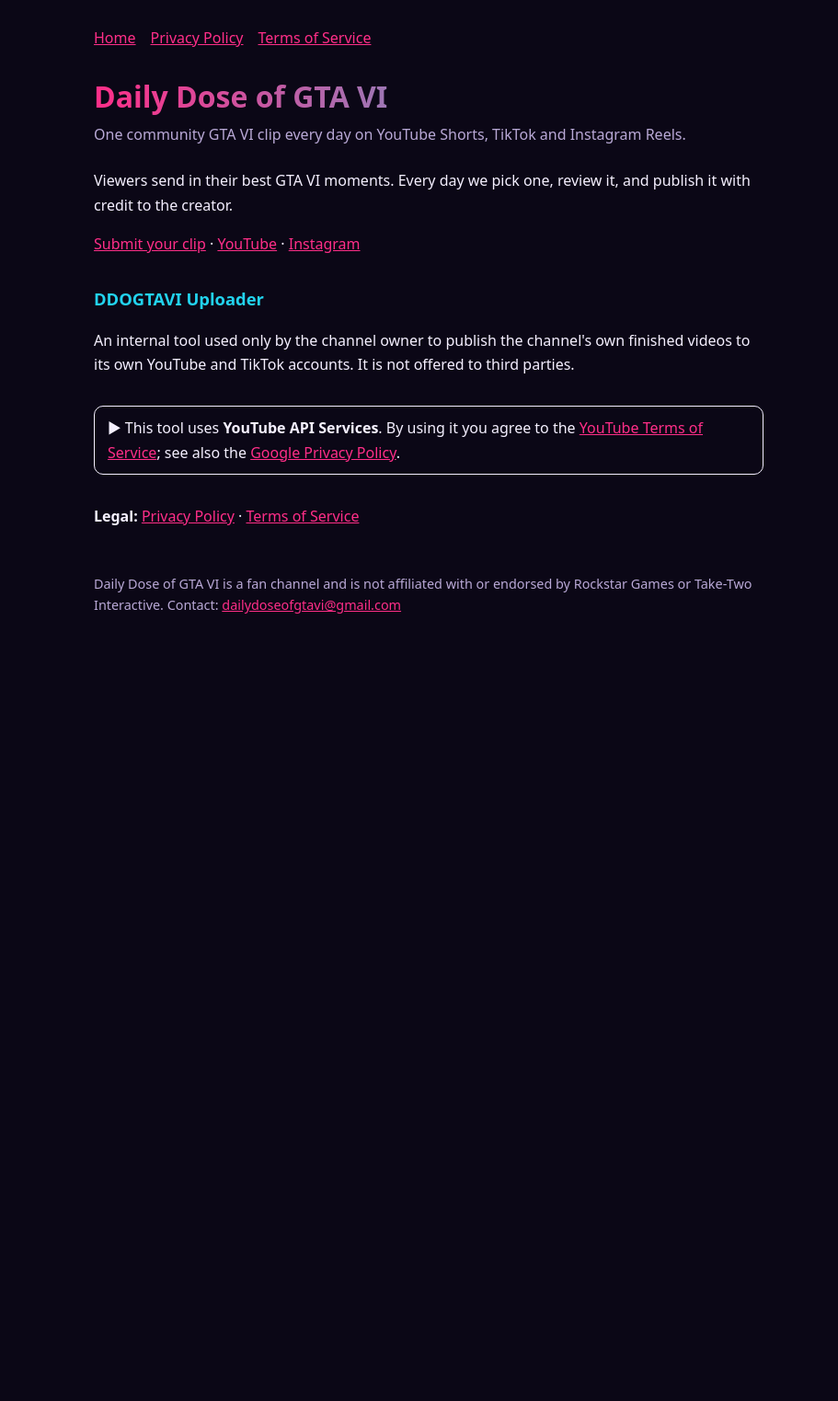
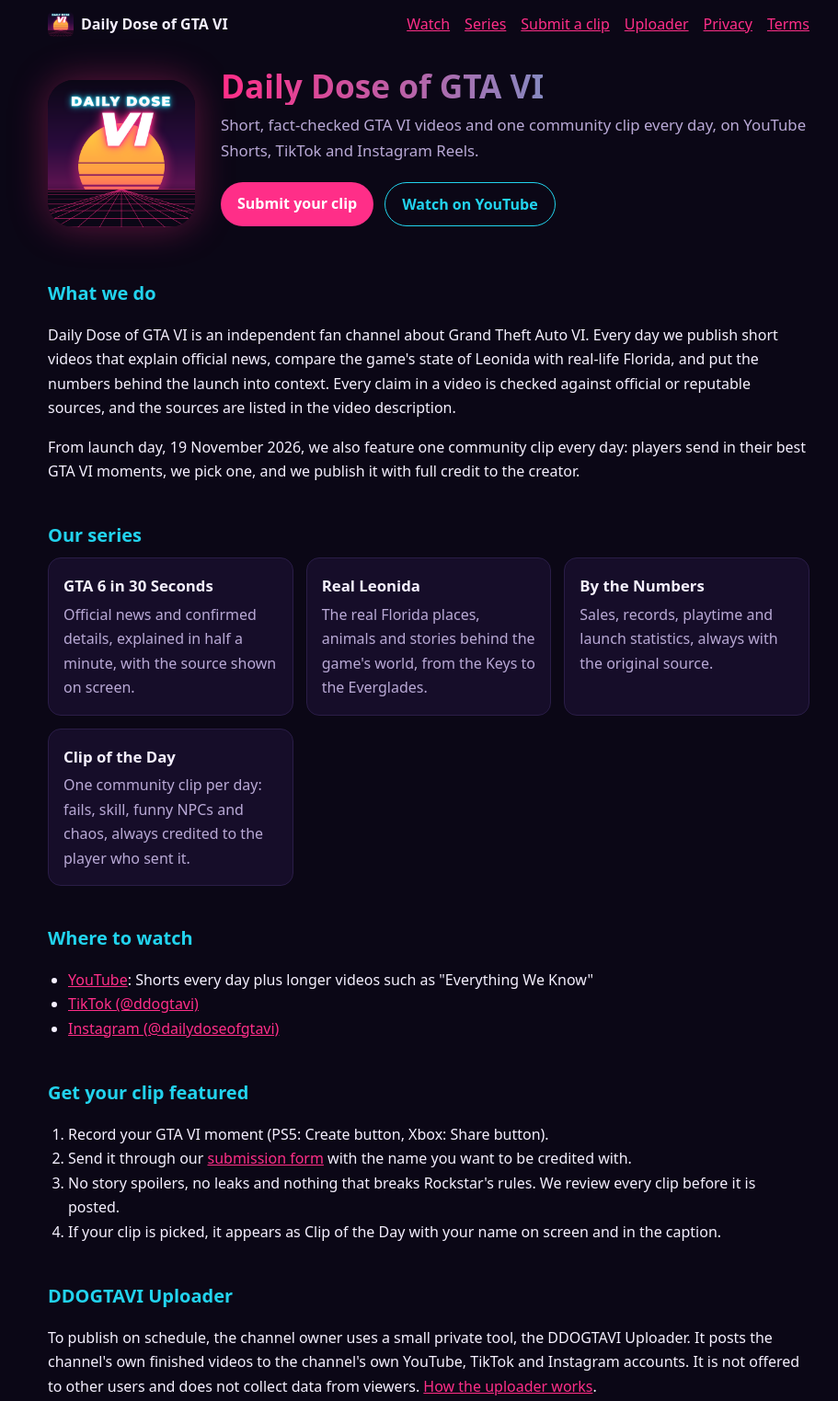
Before and after one commit to gabriel-ags/ddogtavi, a plain HTML site: page index.html in a window 1280 px wide. Shown: the part 20-1543 px from the top of the page at 92% size, without its empty margins (174-1085 px from the left). Before the commit the page ends 800 px from the top, so only its background shows below. Drawn offline with Linux system fonts and the light colour scheme.

Commit message:
Full website: channel info, series, submission guide, uploader page; favicon = app icon
Co-Authored-By: Claude Opus 5.5 <noreply@anthropic.com>

```diff
--- a/index.html
+++ b/index.html
@@ -1,10 +1,80 @@
-<!doctype html><html lang="en"><head><meta charset="utf-8"><meta name="viewport" content="width=device-width,initial-scale=1"><title>Daily Dose of GTA VI</title><link rel="stylesheet" href="style.css"></head><body><main><nav><a href="./">Home</a><a href="privacy.html">Privacy Policy</a><a href="terms.html">Terms of Service</a></nav>
+<!doctype html>
+<html lang="en">
+<head>
+<meta charset="utf-8">
+<meta name="viewport" content="width=device-width,initial-scale=1">
+<title>Daily Dose of GTA VI</title>
+<meta name="description" content="Daily Dose of GTA VI: short, fact-checked GTA VI videos and one community clip every day on YouTube Shorts, TikTok and Instagram Reels.">
+<link rel="icon" href="favicon.ico" sizes="48x48">
+<link rel="icon" type="image/png" sizes="32x32" href="img/icon-32.png">
+<link rel="icon" type="image/png" sizes="192x192" href="img/icon-192.png">
+<link rel="apple-touch-icon" href="img/icon-180.png">
+<meta property="og:image" content="https://gabriel-ags.github.io/ddogtavi/img/icon-512.png">
+<link rel="stylesheet" href="style.css">
+</head>
+<body>
+<main>
+<nav><a href="./" class="brand"><img src="img/icon-192.png" alt="" width="28" height="28">Daily Dose of GTA VI</a><a href="#watch">Watch</a><a href="#series">Series</a><a href="#submit">Submit a clip</a><a href="uploader.html">Uploader</a><a href="privacy.html">Privacy</a><a href="terms.html">Terms</a></nav>
+
+<header class="hero">
+<img src="img/icon-512.png" alt="Daily Dose of GTA VI logo" width="160" height="160">
+<div>
 <h1>Daily Dose of GTA VI</h1>
-<p class="meta">One community GTA VI clip every day on YouTube Shorts, TikTok and Instagram Reels.</p>
-<p>Viewers send in their best GTA VI moments. Every day we pick one, review it, and publish it with credit to the creator.</p>
-<p><a href="https://tally.so/r/RG7JVQ">Submit your clip</a> · <a href="https://www.youtube.com/channel/UCpqK5AfhZO176LmRldp3daw">YouTube</a> · <a href="https://www.instagram.com/dailydoseofgtavi/">Instagram</a></p>
+<p class="meta">Short, fact-checked GTA VI videos and one community clip every day, on YouTube Shorts, TikTok and Instagram Reels.</p>
+<p class="cta"><a class="btn" href="https://tally.so/r/RG7JVQ">Submit your clip</a><a class="btn ghost" href="https://www.youtube.com/channel/UCpqK5AfhZO176LmRldp3daw">Watch on YouTube</a></p>
+</div>
+</header>
+
+<section id="about">
+<h2>What we do</h2>
+<p>Daily Dose of GTA VI is an independent fan channel about Grand Theft Auto VI. Every day we publish short videos that explain official news, compare the game's state of Leonida with real-life Florida, and put the numbers behind the launch into context. Every claim in a video is checked against official or reputable sources, and the sources are listed in the video description.</p>
+<p>From launch day, 19 November 2026, we also feature one community clip every day: players send in their best GTA VI moments, we pick one, and we publish it with full credit to the creator.</p>
+</section>
+
+<section id="series">
+<h2>Our series</h2>
+<div class="grid">
+<article><h3>GTA 6 in 30 Seconds</h3><p>Official news and confirmed details, explained in half a minute, with the source shown on screen.</p></article>
+<article><h3>Real Leonida</h3><p>The real Florida places, animals and stories behind the game's world, from the Keys to the Everglades.</p></article>
+<article><h3>By the Numbers</h3><p>Sales, records, playtime and launch statistics, always with the original source.</p></article>
+<article><h3>Clip of the Day</h3><p>One community clip per day: fails, skill, funny NPCs and chaos, always credited to the player who sent it.</p></article>
+</div>
+</section>
+
+<section id="watch">
+<h2>Where to watch</h2>
+<ul class="links">
+<li><a href="https://www.youtube.com/channel/UCpqK5AfhZO176LmRldp3daw">YouTube</a>: Shorts every day plus longer videos such as "Everything We Know"</li>
+<li><a href="https://www.tiktok.com/@ddogtavi">TikTok (@ddogtavi)</a></li>
+<li><a href="https://www.instagram.com/dailydoseofgtavi/">Instagram (@dailydoseofgtavi)</a></li>
+</ul>
+</section>
+
+<section id="submit">
+<h2>Get your clip featured</h2>
+<ol>
+<li>Record your GTA VI moment (PS5: Create button, Xbox: Share button).</li>
+<li>Send it through our <a href="https://tally.so/r/RG7JVQ">submission form</a> with the name you want to be credited with.</li>
+<li>No story spoilers, no leaks and nothing that breaks Rockstar's rules. We review every clip before it is posted.</li>
+<li>If your clip is picked, it appears as Clip of the Day with your name on screen and in the caption.</li>
+</ol>
+</section>
+
+<section id="uploader">
 <h2>DDOGTAVI Uploader</h2>
-<p>An internal tool used only by the channel owner to publish the channel's own finished videos to its own YouTube and TikTok accounts. It is not offered to third parties.</p>
-<p class="badge">▶ This tool uses <b>YouTube API Services</b>. By using it you agree to the <a href="https://www.youtube.com/t/terms">YouTube Terms of Service</a>; see also the <a href="https://policies.google.com/privacy">Google Privacy Policy</a>.</p>
-<p><b>Legal:</b> <a href="privacy.html">Privacy Policy</a> · <a href="terms.html">Terms of Service</a></p>
-<footer>Daily Dose of GTA VI is a fan channel and is not affiliated with or endorsed by Rockstar Games or Take-Two Interactive. Contact: <a href="mailto:dailydoseofgtavi@gmail.com">dailydoseofgtavi@gmail.com</a></footer></main></body></html>
+<p>To publish on schedule, the channel owner uses a small private tool, the DDOGTAVI Uploader. It posts the channel's own finished videos to the channel's own YouTube, TikTok and Instagram accounts. It is not offered to other users and does not collect data from viewers. <a href="uploader.html">How the uploader works</a>.</p>
+<p class="badge">▶ The uploader uses <b>YouTube API Services</b>. By using it you agree to the <a href="https://www.youtube.com/t/terms">YouTube Terms of Service</a>; see also the <a href="https://policies.google.com/privacy">Google Privacy Policy</a>.</p>
+</section>
+
+<section id="contact">
+<h2>Contact</h2>
+<p>Questions, credit corrections or removal requests: <a href="mailto:dailydoseofgtavi@gmail.com">dailydoseofgtavi@gmail.com</a>. We reply within a few days and remove any clip on request of its creator.</p>
+</section>
+
+<footer>
+<p><a href="privacy.html">Privacy Policy</a> · <a href="terms.html">Terms of Service</a> · <a href="uploader.html">Uploader</a></p>
+<p>Daily Dose of GTA VI is a fan channel and is not affiliated with or endorsed by Rockstar Games or Take-Two Interactive. Grand Theft Auto and related marks are trademarks of their respective owners.</p>
+</footer>
+</main>
+</body>
+</html>
--- a/style.css
+++ b/style.css
@@ -1,8 +1,22 @@
-:root{--bg:#0b0716;--fg:#f5f0ff;--muted:#b9a9d6;--pink:#ff2e88;--cyan:#22d3ee}
+:root{--bg:#0b0716;--fg:#f5f0ff;--muted:#b9a9d6;--pink:#ff2e88;--cyan:#22d3ee;--card:#160d29}
 *{box-sizing:border-box}body{margin:0;background:var(--bg);color:var(--fg);font:16px/1.65 system-ui,-apple-system,Segoe UI,Roboto,sans-serif}
-main{max-width:760px;margin:0 auto;padding:48px 16px 80px}
-h1{font-size:2rem;line-height:1.2;margin:0 0 8px;background:linear-gradient(90deg,var(--pink),var(--cyan));-webkit-background-clip:text;background-clip:text;color:transparent}
-h2{font-size:1.15rem;margin:32px 0 6px;color:var(--cyan)}a{color:var(--pink)}p.meta{color:var(--muted);margin:0 0 24px}
-nav{display:flex;gap:16px;flex-wrap:wrap;margin-bottom:32px}footer{margin-top:48px;color:var(--muted);font-size:.9rem}
-
+main{max-width:860px;margin:0 auto;padding:32px 16px 80px}
+h1{font-size:2.2rem;line-height:1.2;margin:0 0 8px;background:linear-gradient(90deg,var(--pink),var(--cyan));-webkit-background-clip:text;background-clip:text;color:transparent}
+h2{font-size:1.25rem;margin:40px 0 8px;color:var(--cyan)}h3{margin:0 0 4px;font-size:1.05rem}
+a{color:var(--pink)}p.meta{color:var(--muted);margin:0 0 20px;font-size:1.05rem}
+nav{display:flex;gap:16px;flex-wrap:wrap;align-items:center;margin-bottom:32px}
+nav .brand{display:flex;align-items:center;gap:8px;font-weight:700;color:var(--fg);text-decoration:none;margin-right:auto}
+nav .brand img{border-radius:6px}
+.hero{display:flex;gap:28px;align-items:center;flex-wrap:wrap}
+.hero img{border-radius:28px;box-shadow:0 0 40px rgba(255,46,136,.35);max-width:100%;height:auto}
+.hero div{flex:1;min-width:240px}
+.cta{display:flex;gap:12px;flex-wrap:wrap}
+.btn{display:inline-block;padding:10px 18px;border-radius:999px;background:var(--pink);color:#fff;text-decoration:none;font-weight:600}
+.btn.ghost{background:transparent;border:1px solid var(--cyan);color:var(--cyan)}
+.grid{display:grid;grid-template-columns:repeat(auto-fit,minmax(200px,1fr));gap:14px}
+.grid article{background:var(--card);border:1px solid #2a1d47;border-radius:14px;padding:16px}
+.grid article p{margin:0;color:var(--muted)}
+ul.links,ol{padding-left:22px}
+footer{margin-top:56px;color:var(--muted);font-size:.9rem;border-top:1px solid #2a1d47;padding-top:16px}
 .badge{border:1px solid currentColor;border-radius:10px;padding:10px 14px;display:inline-block}
+code{background:var(--card);padding:1px 6px;border-radius:6px}
```
Also changed, not shown: ig-callback.html (+1 -1 lines), privacy.html (+1 -1 lines), terms.html (+1 -1 lines), uploader.html (added, +65 -0 lines), favicon.ico (added), img/app-icon-1024.png (added), img/icon-16.png (added), img/icon-180.png (added), img/icon-192.png (added), img/icon-32.png (added), img/icon-512.png (added).
